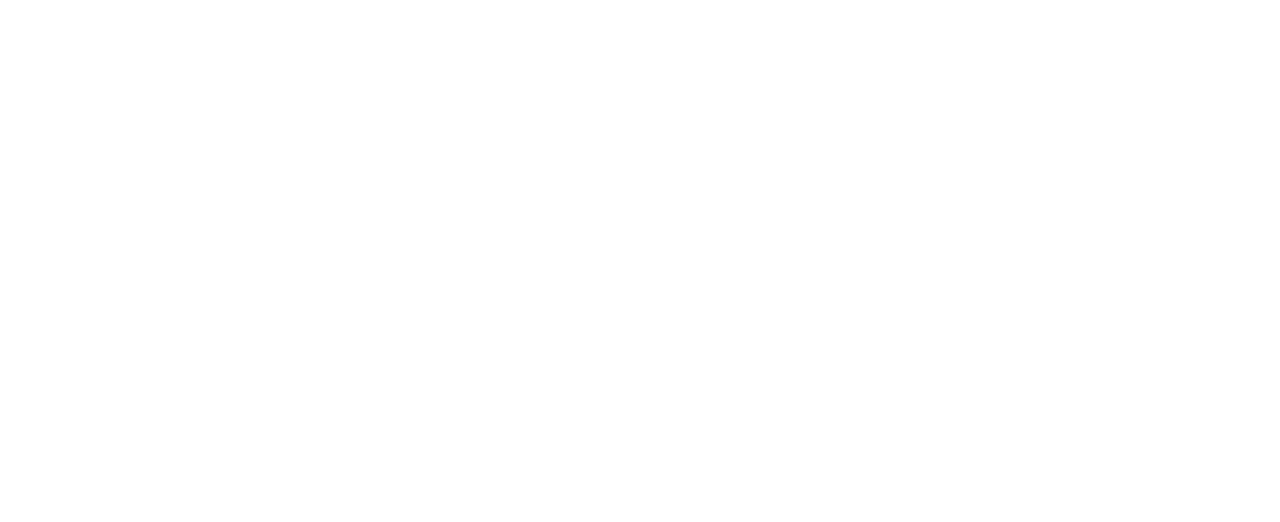
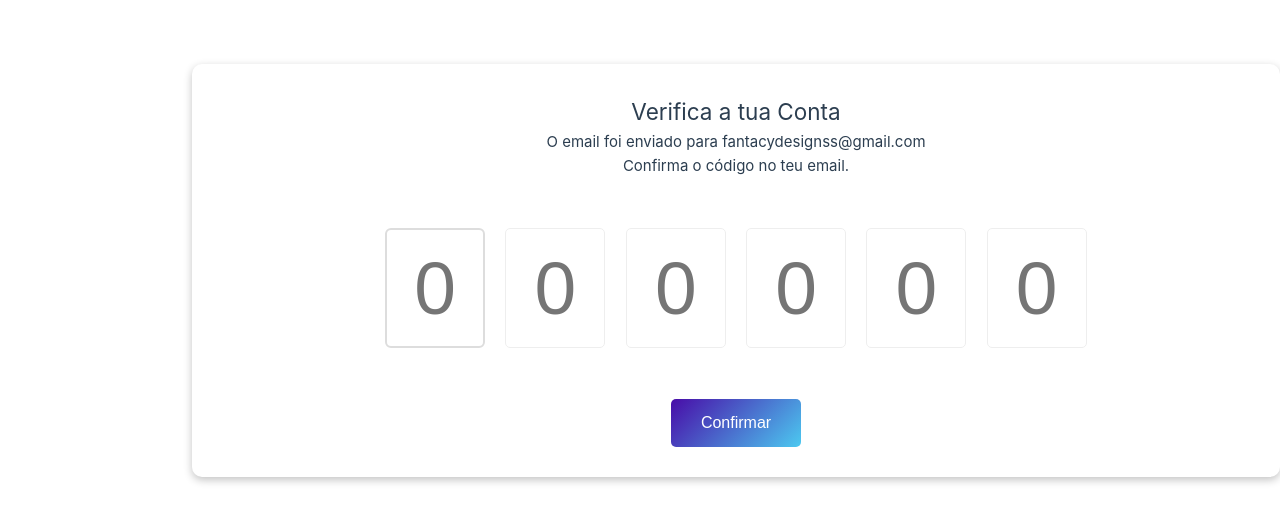
Before and after one commit to ruiiramos/myClinic-FrontEnd, a Vue app: page /confirmaremail in a window 1280 px wide. Before the commit this address had no page. Shown: the top 522 px of the page. Built offline with nearby package versions, Linux system fonts and the light colour scheme.

Commit message:
criar pagina de confirmaçao de codigo

```diff
--- a/src/router/index.js
+++ b/src/router/index.js
@@ -10,6 +10,7 @@
 import ConfirmacaoView from '../views/ConfirmacaoView.vue'
 import AgendaView from '../views/AgendaView.vue'
 import DesmarcacaoView from '../views/DesmarcacaoView.vue'
+import ConfirmarEmailView from '../views/ConfirmarEmailView.vue'
 
 const router = createRouter({
   history: createWebHistory(import.meta.env.BASE_URL),
@@ -69,6 +70,11 @@
       name: 'desmarcacao',
       component: DesmarcacaoView
     },
+    {
+      path: '/confirmaremail',
+      name: 'confirmaremail',
+      component: ConfirmarEmailView
+    },
 
   ]
 })
--- /dev/null
+++ b/src/views/ConfirmarEmailView.vue
@@ -0,0 +1,99 @@
+<template>
+    <div class="container">
+      <h2>Verifica a tua Conta</h2>
+      <p>O email foi enviado para fantacydesignss@gmail.com <br/> Confirma o código no teu email.</p>
+      <div class="code-container">
+        <input type="number" class="code" placeholder="0" min="0" max="9" required>
+        <input type="number" class="code" placeholder="0" min="0" max="9" required>
+        <input type="number" class="code" placeholder="0" min="0" max="9" required>
+        <input type="number" class="code" placeholder="0" min="0" max="9" required>
+        <input type="number" class="code" placeholder="0" min="0" max="9" required>
+        <input type="number" class="code" placeholder="0" min="0" max="9" required>
+      </div>
+      <button class="confirm-btn" @click="redirectToHome">Confirmar</button>
+    </div>
+  </template>
+
+  <script>
+  export default {
+    mounted() {
+      const codes = document.querySelectorAll('.code')
+      codes[0].focus()
+
+      codes.forEach((code, idx) => {
+          code.addEventListener('keydown', (e) => {
+              if(e.key >= 0 && e.key <= 9) {
+                  codes[idx].value = ''
+                  setTimeout(() => codes[idx + 1].focus(), 10)
+              } else if(e.key === 'Backspace') {
+                  setTimeout(() => codes[idx - 1].focus(), 10)
+              }
+          })
+      })
+    },
+    methods: {
+      redirectToHome() {
+        this.$router.push('/home')
+      }
+    }
+  }
+  </script>
+
+  <style scoped>
+  * {
+    box-sizing: border-box;
+  }
+
+  .container {
+    background-color: #fff;
+    border-radius: 10px;
+    padding: 30px;
+    max-width: 1100px;
+    text-align: center;
+    box-shadow: rgba(0, 0, 0, 0.24) 0px 3px 8px;
+    margin-left: 15%;
+    margin-top: 5%;
+  }
+
+  .code-container {
+    display: flex;
+    align-items: center;
+    justify-content: center;
+    margin: 40px 0;
+  }
+
+  .code {
+    border-radius: 5px;
+    font-size: 75px;
+    height: 120px;
+    width: 100px;
+    border: 1px solid #eee;
+    outline-width: thin;
+    outline-color: #ddd;
+    margin: 1%;
+    text-align: center;
+    font-weight: 300;
+    margin-left: 10px;
+  }
+
+  .code::-webkit-outer-spin-button,
+  .code::-webkit-inner-spin-button {
+    -webkit-appearance: none;
+    margin: 0;
+  }
+
+  .code:valid {
+    border-color: blue;
+    box-shadow: rgba(0, 0, 0, 0.16) 0px 10px 36px 0px, rgba(0, 0, 0, 0.06) 0px 0px 0px 1px;
+  }
+
+  .confirm-btn {
+    background: linear-gradient(135deg, #480ca8, #4cc9f0);;
+    color: white;
+    border: none;
+    padding: 15px 30px;
+    font-size: 16px;
+    border-radius: 5px;
+    cursor: pointer;
+  }
+  </style>
```
